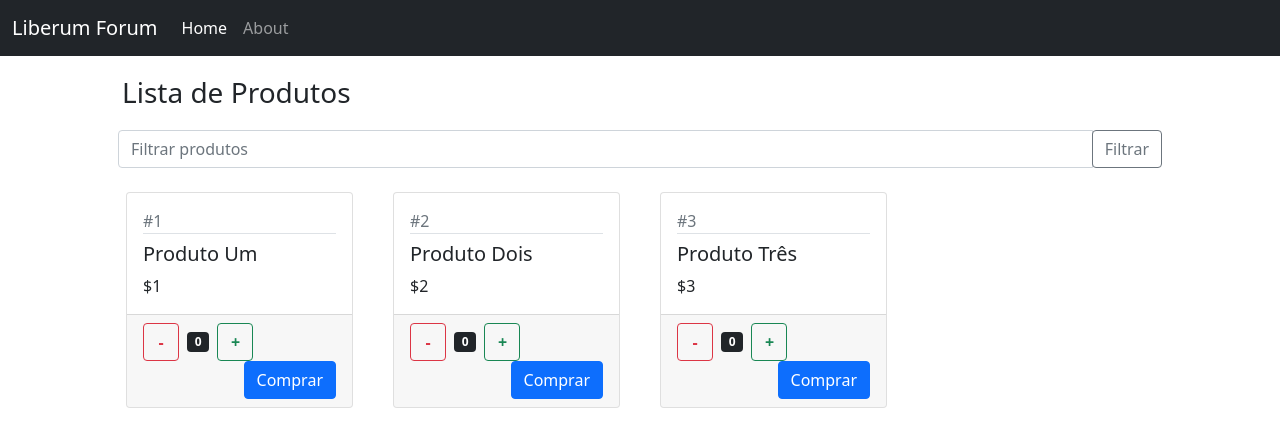
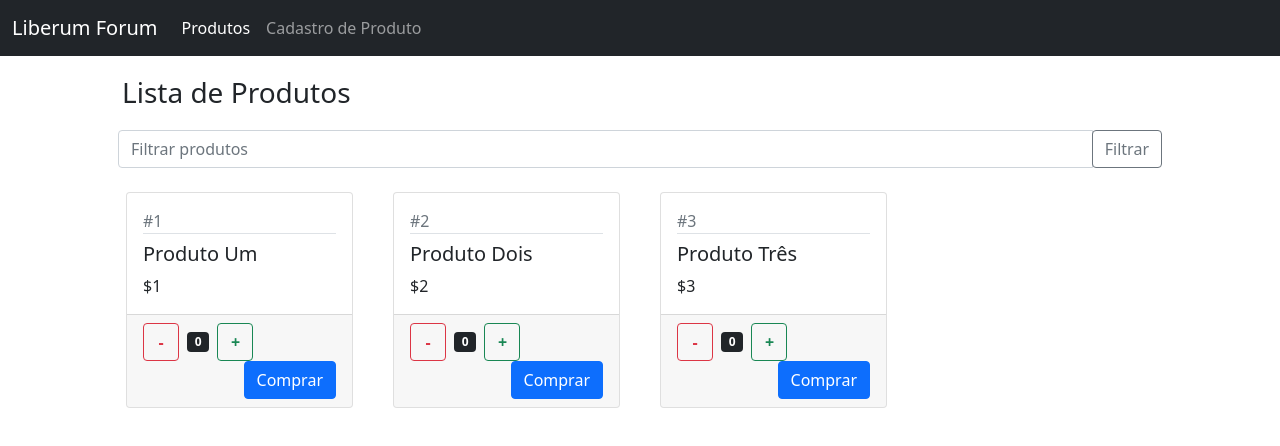
Before and after one commit to RodrigoBervig/LiberumEcommerce---INF01127, a React (Create React App) app in the folder liberum-forum/: page / in a window 1280 px wide. Shown: the top 446 px of the page. Built offline with nearby package versions, Linux system fonts and the light colour scheme; no server answers.

Commit message:
add router/support for different pages

```diff
--- a/liberum-forum/package.json
+++ b/liberum-forum/package.json
@@ -10,12 +10,14 @@
     "@types/node": "^17.0.30",
     "@types/react": "^18.0.8",
     "@types/react-dom": "^18.0.3",
+    "@types/react-router-dom": "^5.3.3",
     "axios": "^0.27.2",
     "bootstrap": "^5.1.3",
     "jquery": "^3.6.0",
     "popper.js": "^1.16.1",
     "react": "^17.0.2",
     "react-dom": "^17.0.2",
+    "react-router-dom": "^5.2.0",
     "react-scripts": "5.0.0",
     "typescript": "^4.6.4",
     "web-vitals": "^2.1.4"
--- a/liberum-forum/src/App.tsx
+++ b/liberum-forum/src/App.tsx
@@ -1,14 +1,35 @@
 import React from "react";
+import {
+  BrowserRouter as Router,
+  Redirect,
+  Route,
+  Switch,
+} from "react-router-dom";
+
 import NavBar from "./NavBar";
-import ProductsList from "./ProductList";
+import ProductsPage from "./ProductList";
 
 const App = () => {
   return (
-    <React.Fragment>
-      <NavBar />
-      <ProductsList />
-    </React.Fragment>
+    <Router>
+      <div>
+        <NavBar />
+        <div className="container py-3 px-5">
+          <Switch>
+            <Route exact={true} path="/" component={ProductsPage} />
+            <Route path="/produtos" component={ProductsPage} />
+            <Route path="/cadastro-produto" component={FoobarPage} />
+
+            <Redirect from="/" to="/" />
+          </Switch>
+        </div>
+      </div>
+    </Router>
   );
 };
 
+const FoobarPage = () => {
+  return <></>;
+};
+
 export default App;
--- a/liberum-forum/src/NavBar.tsx
+++ b/liberum-forum/src/NavBar.tsx
@@ -1,4 +1,5 @@
 import React from "react";
+import { Link } from "react-router-dom";
 
 const NavBar = () => {
   return (
@@ -22,14 +23,15 @@ const NavBar = () => {
         <div className="collapse navbar-collapse" id="navbarSupportedContent">
           <ul className="navbar-nav me-auto mb-2 mb-lg-0">
             <li className="nav-item">
-              <a className="nav-link active" aria-current="page" href="/#">
-                Home
-              </a>
+              <Link className="nav-link active" aria-current="page" to="/">
+                Produtos
+              </Link>
             </li>
+
             <li className="nav-item">
-              <a className="nav-link" href="/#">
-                About
-              </a>
+              <Link className="nav-link" to="/cadastro-produto">
+                Cadastro de Produto
+              </Link>
             </li>
           </ul>
         </div>
--- a/liberum-forum/src/ProductList.tsx
+++ b/liberum-forum/src/ProductList.tsx
@@ -4,14 +4,12 @@ import apiAxios from "./apiClient";
 import ProductCard, { Product } from "./ProductCard";
 
 type ProductsListState = {
-  tag: "products";
   filter: string;
   products: Product[];
 };
 
-const ProductsList = () => {
+const ProductsPage = () => {
   const [state, setState] = useState<ProductsListState>({
-    tag: "products",
     filter: "",
     products: PRODUCTS_PLACEHOLDER,
   });
@@ -22,7 +20,6 @@ const ProductsList = () => {
     apiAxios.get(`products`).then((resp) => {
       console.log(resp);
       setState({
-        tag: "products",
         filter: "",
         products: resp.data.length > 0 ? normalizeProducts(resp.data) : [],
       });
@@ -30,7 +27,7 @@ const ProductsList = () => {
   }, []);
 
   return (
-    <div className="container py-3 px-5">
+    <>
       <h3 className="float-left p-1">Lista de Produtos</h3>
       <div className="input-group my-3">
         <input
@@ -89,7 +86,7 @@ const ProductsList = () => {
           ))
         )}
       </div>
-    </div>
+    </>
   );
 };
 
@@ -133,4 +130,4 @@ const PRODUCTS_PLACEHOLDER: Product[] = [
   },
 ];
 
-export default ProductsList;
+export default ProductsPage;
```
Also changed, not shown: 1 other file (tests, documents, lock files or other folders).
